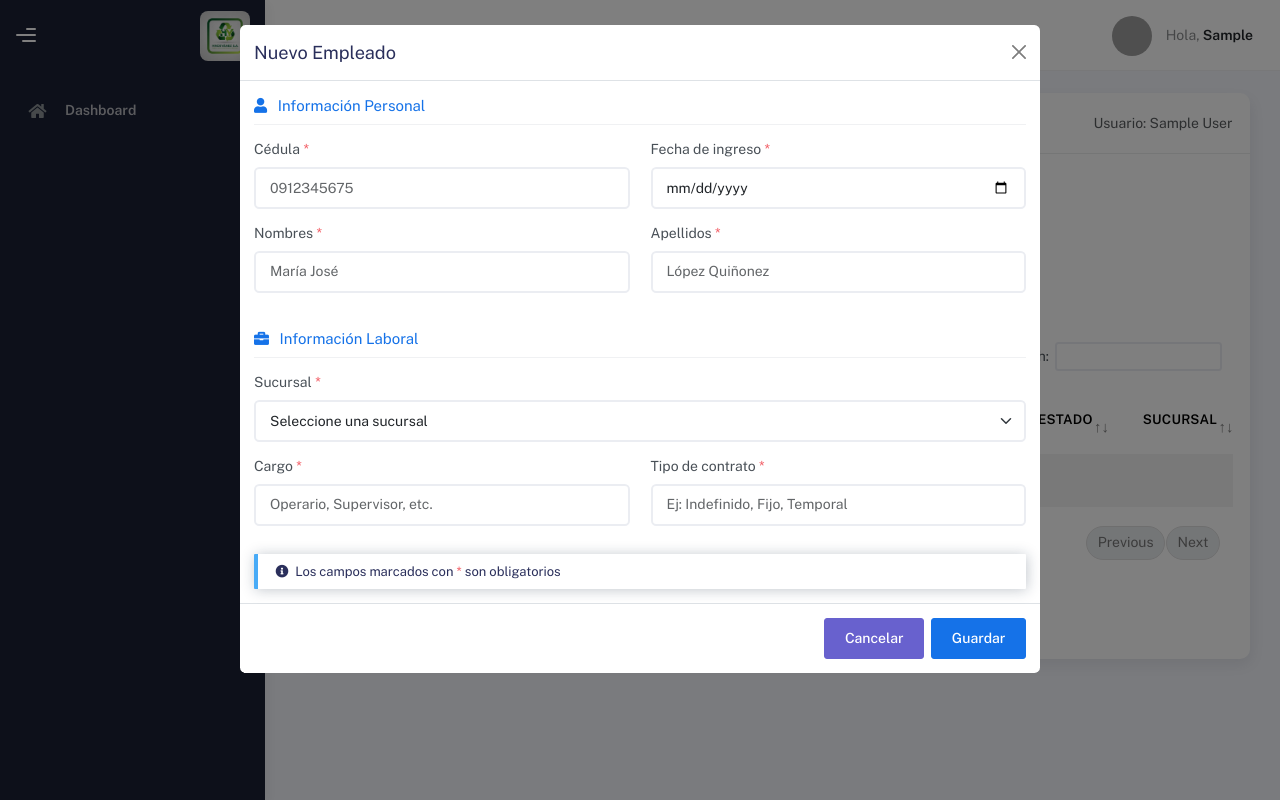
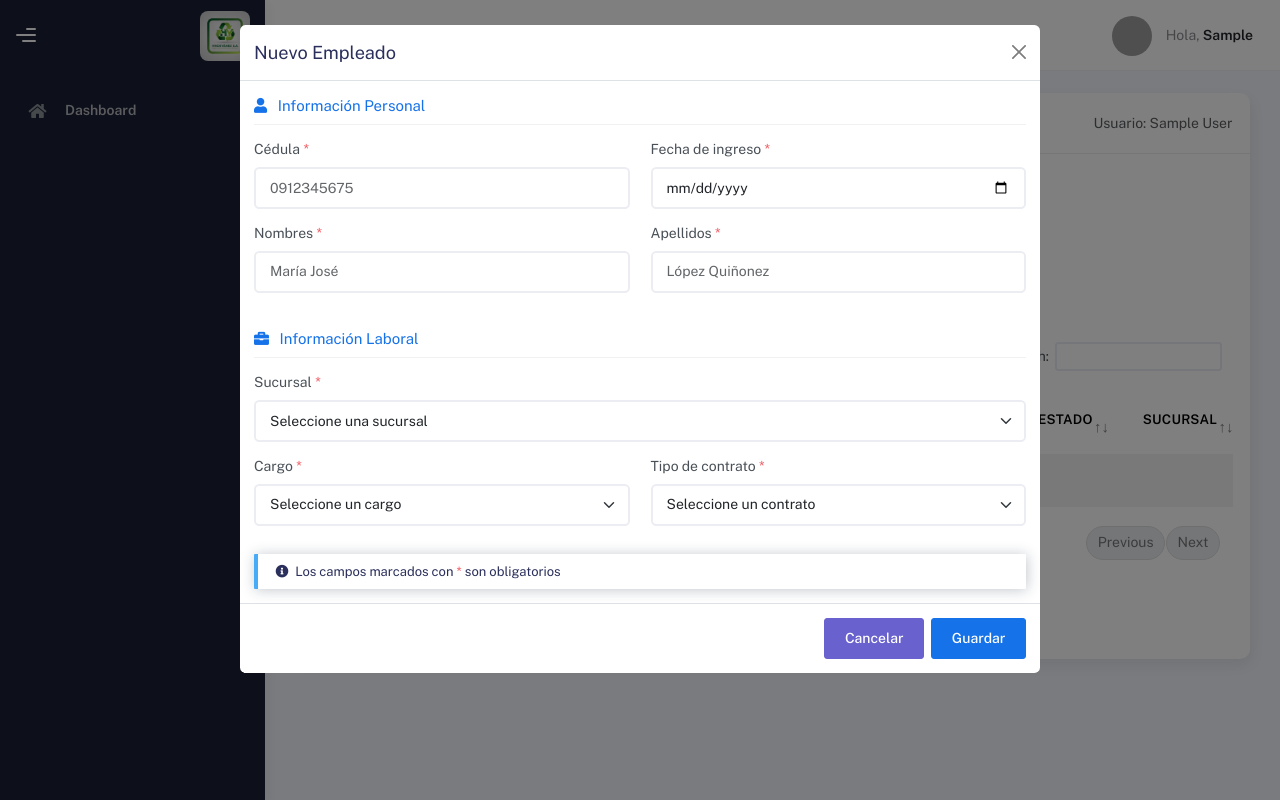
Before and after one commit to Jordan-dito/sistema_reciclaje, a PHP site: page /sistema_reciclaje/empleados/index.php in a window 1280 px wide, after a click on "Nuevo Empleado". Run offline with PHP 8.4, Linux system fonts and the light colour scheme; the visitor is signed in with stand-in values (Sample User, id 1); data that the repository does not hold is empty; grey boxes are pictures that could not be loaded.

Commit message:
Actualizacion de modulo empleados: campos de cargo y tipo de contrato convertidos a listas desplegables

```diff
--- a/empleados/index.php
+++ b/empleados/index.php
@@ -528,8 +528,8 @@ if ($_SERVER['REQUEST_METHOD'] === 'POST' && (($_POST['action'] ?? '') === 'upda
           // make all fields editable for creation
           $('#cedula').prop('readonly', false);
           $('#fecha_ingreso').prop('readonly', false);
-          $('#cargo').prop('readonly', false);
-          $('#tipo_contrato').prop('readonly', false);
+          $('#cargo').prop('disabled', false);
+          $('#tipo_contrato').prop('disabled', false);
           $('#nombres').prop('readonly', false);
           $('#apellidos').prop('readonly', false);
           $('#sucursal_id').prop('disabled', false);
@@ -750,8 +750,8 @@ if ($_SERVER['REQUEST_METHOD'] === 'POST' && (($_POST['action'] ?? '') === 'upda
           $('#nombres').val(nombres).prop('readonly', false);
           $('#apellidos').val(apellidos).prop('readonly', false);
           $('#fecha_ingreso').val(fecha_ingreso).prop('readonly', true);
-          $('#cargo').val(cargo).prop('readonly', false);
-          $('#tipo_contrato').val(tipo_contrato).prop('readonly', false);
+          $('#cargo').val(cargo).prop('disabled', false);
+          $('#tipo_contrato').val(tipo_contrato).prop('disabled', false);
           $('#estado').val(estado);
           $('#row-estado').show(); // Mostrar estado en modo editar
 
@@ -914,11 +914,24 @@ if ($_SERVER['REQUEST_METHOD'] === 'POST' && (($_POST['action'] ?? '') === 'upda
                 <div class="row">
                   <div class="col-md-6 mb-3">
                     <label for="cargo" class="form-label">Cargo <span class="text-danger">*</span></label>
-                    <input type="text" name="cargo" id="cargo" class="form-control" required placeholder="Operario, Supervisor, etc.">
+                    <select name="cargo" id="cargo" class="form-control form-select" required>
+                      <option value="">Seleccione un cargo</option>
+                      <option value="Administrador">Administrador</option>
+                      <option value="Gerente">Gerente</option>
+                      <option value="Operador">Operador</option>
+                      <option value="Chofer">Chofer</option>
+                      <option value="Mecánico">Mecánico</option>
+                      <option value="Otros">Otros</option>
+                    </select>
                   </div>
                   <div class="col-md-6 mb-3">
                     <label for="tipo_contrato" class="form-label">Tipo de contrato <span class="text-danger">*</span></label>
-                    <input type="text" name="tipo_contrato" id="tipo_contrato" class="form-control" required placeholder="Ej: Indefinido, Fijo, Temporal">
+                    <select name="tipo_contrato" id="tipo_contrato" class="form-control form-select" required>
+                      <option value="">Seleccione un contrato</option>
+                      <option value="Indefinido">Indefinido</option>
+                      <option value="Fijo">Fijo</option>
+                      <option value="Temporal">Temporal</option>
+                    </select>
                   </div>
                 </div>
                 <div class="row" id="row-estado" style="display: none;">
```
